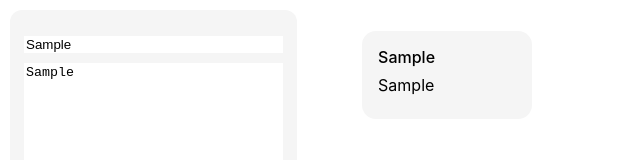
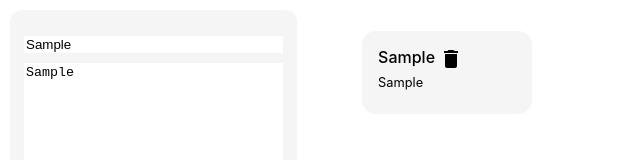
Before and after one commit to joaovmvini/react-cards-app, a React (Create React App) app: page / in a window 1280 px wide. Both pictures are taken after typing "Sample", "Sample" into the empty fields and a click on the button "Criar nota". Shown: the top 160 px of the page, without its empty margins (0-640 px from the left). Built offline with nearby package versions, Linux system fonts and the light colour scheme.

Commit message:
delete cards

```diff
--- a/src/App.js
+++ b/src/App.js
@@ -24,11 +24,21 @@ class App extends Component {
       this.setState(newState);
     }
 
+    deleteNote(index) {
+      console.log(index)
+      this.state.notes.splice(index, 1);
+
+      this.setState({
+        notes: this.state.notes
+      });
+
+    }
+
     render() {
       return (
         <section class="main-section">
           <Form createNote = {this.createNote.bind(this)} />
-          <NotesLists notes = {this.state.notes} />
+          <NotesLists notes = {this.state.notes} deleteNote = {this.deleteNote.bind(this)} />
         </section>
       );
     }
--- a/src/components/NotesList/NotesList.jsx
+++ b/src/components/NotesList/NotesList.jsx
@@ -15,7 +15,11 @@ export default class Form extends Component {
             return notes.map((note, index) => {
                 return (
                     <li className="notes-item" key={index}>
-                        <CardNote title={note.title} text={note.text}></CardNote>
+                        <CardNote
+                        title={note.title}
+                        text={note.text}
+                        deleteNote = {this.props.deleteNote}
+                        index={index}></CardNote>
                     </li>
                 )
             })
--- a/src/components/cardNote/CardNote.jsx
+++ b/src/components/cardNote/CardNote.jsx
@@ -1,5 +1,8 @@
 import React, { Component } from 'react';
 import './style.css';
+
+// Just works using create-react-app, otherwise SVGR should be used.
+import { ReactComponent as DeleteSVG } from '../../assets/delete.svg';
 
 export default class CardNote extends Component {
 
@@ -10,9 +13,10 @@ export default class CardNote extends Component {
 
     render() {
         return (
-        <section key={this.props.index} className='card-note-section'>
+        <section className='card-note-section'>
             <header>
                 <span>{this.props.title}</span>
+                <DeleteSVG onClick={() => this.props.deleteNote(this.props.index)} />
             </header>
             <p>{this.props.text}</p>
         </section>
--- a/src/components/cardNote/style.css
+++ b/src/components/cardNote/style.css
@@ -7,10 +7,22 @@
     padding: 16px;
 }
 
+.card-note-section header {
+    display: flex;
+    justify-content: center;
+    max-width: 100%;
+}
+
 .card-note-section span {
     display: inline-block;
     margin-bottom: 8px;
     font-weight: 500;
+
+    overflow: hidden;
+    word-wrap: break-word;
+    max-width: 100%;
+
+    margin-right: 4px;
 }
 
 .card-note-section p {
@@ -19,4 +31,6 @@
     word-wrap: break-word;
     overflow: hidden;
     max-width: 100%;
+
+    font-size: .8rem;
 }
```
Also changed, not shown: src/assets/delete.svg (added).
